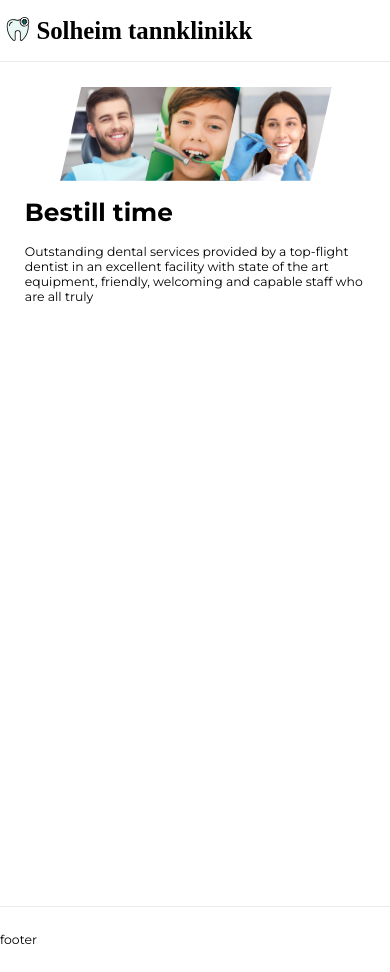
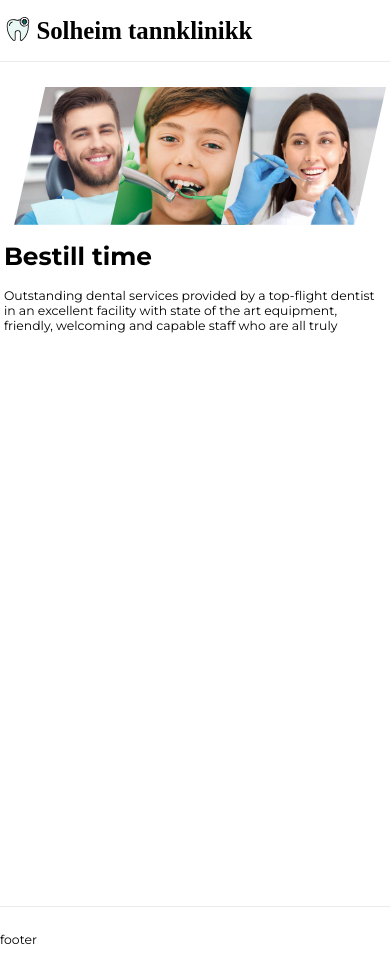
Before and after one commit to AliAlnajjar/SolheimTannlege, a Next.js app: page / in a window 390 px wide. Built offline with nearby package versions, Linux system fonts and the light colour scheme; a web font is replaced by a local one.

Commit message:
fix the pictures dim

```diff
--- a/src/styles/Home.module.css
+++ b/src/styles/Home.module.css
@@ -34,19 +34,19 @@
     width: auto;
   }
   .img1 {
-    grid-area: 1/3/ 1/16;
+    grid-area: 1/1/ 1/16;
     clip-path: polygon(20% 0%, 85% 0%, 70% 100%, 5% 100%);
-    width: 36vw;
+    width: 53vw;
   }
   .img2 {
-    grid-area: 1/9/ 1/22;
+    grid-area: 1/8/ 1/22;
     clip-path: polygon(20% 0%, 85% 0%, 70% 100%, 5% 100%);
-    width: 36vw;
+    width: 53vw;
   }
   .img3 {
-    grid-area: 1/15/ 1/-1;
+    grid-area: 1/16/ 1/-1;
     clip-path: polygon(35% 0%, 100% 0%, 85% 100%, 20% 100%);
-    width: 36vw;
-    margin-left: -8.2vw;
+    width: 53vw;
+    margin-left: -10vw;
   }
 }
```
